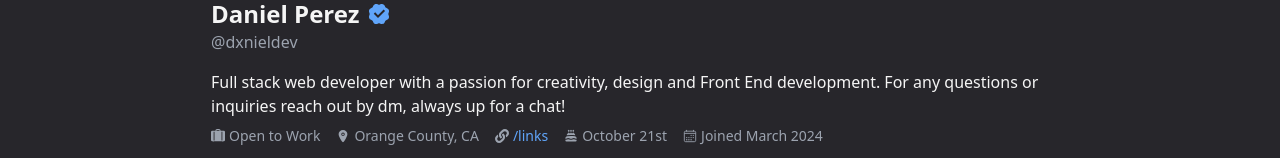
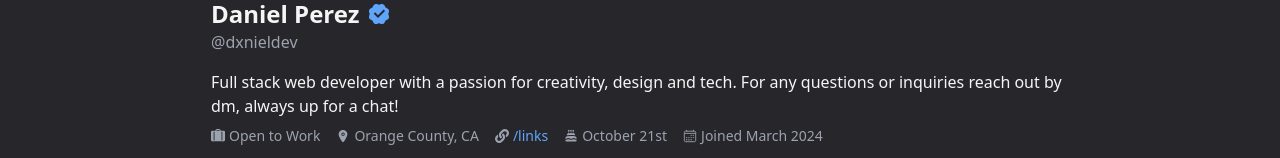
Before and after one commit to Daniel-PerezF/portfolioX, a React (Create React App) app in the folder portfoliox/: page / in a window 1280 px wide. Shown: the part 457-615 px from the top of the page. Built offline with nearby package versions, Linux system fonts and the light colour scheme.

Commit message:
updated bio

```diff
--- a/portfoliox/src/components/ProfileAbout.tsx
+++ b/portfoliox/src/components/ProfileAbout.tsx
@@ -140,8 +140,8 @@ export function ProfileAbout() {
           </h1>
           <h2>
             Full stack web developer with a passion for creativity, design and
-            Front End development. For any questions or inquiries reach out by
-            dm, always up for a chat!
+            tech. For any questions or inquiries reach out by dm, always up for
+            a chat!
           </h2>
           <div
             className={`flex flex-wrap gap-x-4 gap-y-1 pt-2 font-light text-sm ${
```
